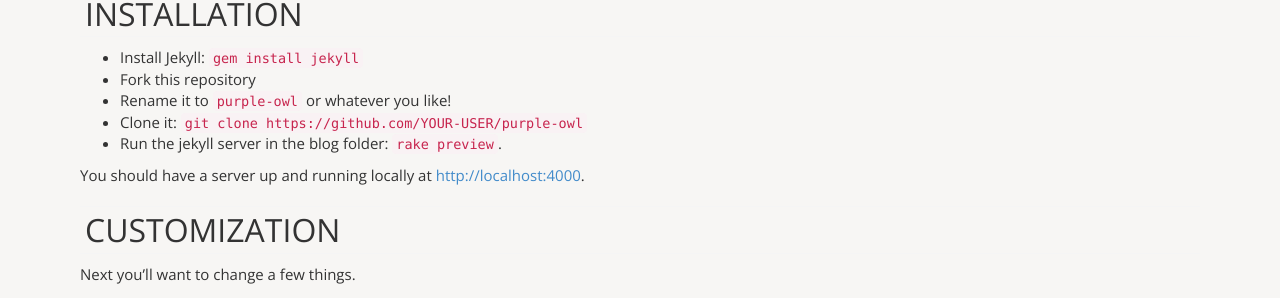
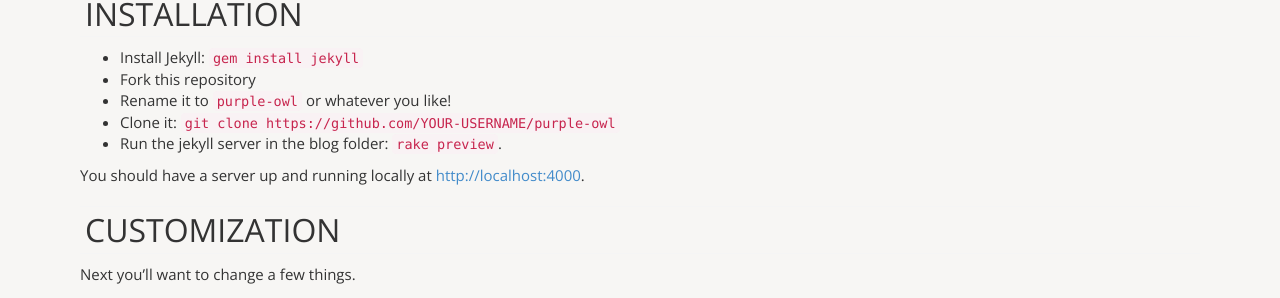
Before and after one commit to roachhd/purple-owl, a Jekyll site: the page built from _posts/2014-11-05-setting-up-your-purple-owl.md, in a window 1280 px wide and 900 px high, scrolled down 503 px. Shown: the part 145-443 px from the top of the window. Built offline with Jekyll 4.4.1, drawn with Linux system fonts in a browser that asks for light colours; nearby versions of some CDN libraries; library files that are not in the unit come from our copies; Markdown is read by kramdown in place of the engine named in the settings; comment, search, counter and statistics services are not loaded; part of the change alters nothing that is shown.

Commit message:
Update 2014-11-05-setting-up-your-purple-owl.md

```diff
--- a/_posts/2014-11-05-setting-up-your-purple-owl.md
+++ b/_posts/2014-11-05-setting-up-your-purple-owl.md
@@ -23,7 +23,7 @@ All credit to [caarlos0](http://github.com/caarlos0) for the beautiful UP Jekyll
 - Install Jekyll: `gem install jekyll`
 - Fork this repository
 - Rename it to `purple-owl` or whatever you like!
-- Clone it: `git clone https://github.com/YOUR-USER/purple-owl`
+- Clone it: `git clone https://github.com/YOUR-USERNAME/purple-owl`
 - Run the jekyll server in the blog folder: `rake preview`.
 
 You should have a server up and running locally at <http://localhost:4000>.
```
